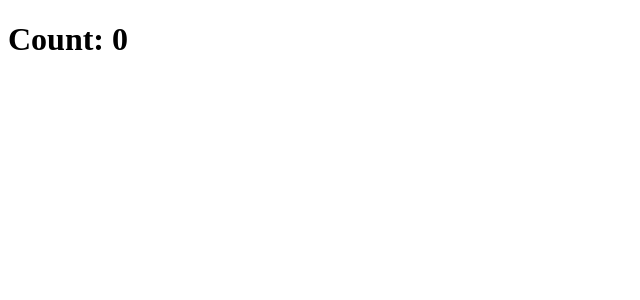
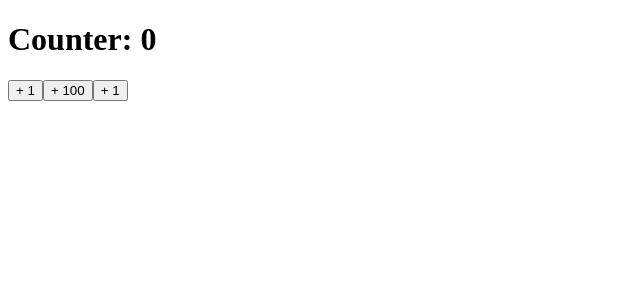
Before and after one commit to mate-academy/react_counter, a React (Create React App) app: page / in a window 1280 px wide. Shown: the top 300 px of the page, without its empty margins (0-640 px from the left). Built offline with nearby package versions, Linux system fonts and the light colour scheme; the HTML template or start-up script is replaced by a standard one.

Commit message:
Solution

```diff
--- a/src/App.tsx
+++ b/src/App.tsx
@@ -1,16 +1,38 @@
 import React from 'react';
 import './App.scss';
+import { Counter } from './components/Counter/index';
 
-class App extends React.Component {
-  addOne = () => {};
+type State = {
+  counter: number,
+};
 
-  add100 = () => {};
+class App extends React.Component<{}, State> {
+  state = {
+    counter: 0,
+  };
+
+  addOne = () => {
+    return this.setState((currentState) => ({
+      counter: currentState.counter + 1,
+    }));
+  };
+
+  add100 = () => {
+    return this.setState((currentState) => ({
+      counter: currentState.counter + 100,
+    }));
+  };
 
   increase = () => {};
 
   render() {
     return (
-      <h1>Count: 0</h1>
+      <Counter
+        addOne={this.addOne}
+        add100={this.add100}
+        increase={this.increase}
+        counter={this.state.counter}
+      />
     );
   }
 }
--- /dev/null
+++ b/src/components/Counter/Counter.tsx
@@ -0,0 +1,56 @@
+import React from 'react';
+
+type Props = {
+  addOne: () => void,
+  add100: () => void,
+  increase: () => void,
+  counter: number,
+};
+
+export class Counter extends React.PureComponent<Props> {
+  render() {
+    const { counter } = this.props;
+
+    return (
+      <div>
+        <h1>
+          Counter:
+          {' '}
+          {counter}
+        </h1>
+
+        <button
+          type="button"
+          onClick={() => {
+            this.props.addOne();
+          }}
+        >
+          + 1
+        </button>
+
+        <button
+          type="button"
+          onClick={() => {
+            this.props.add100();
+          }}
+        >
+          + 100
+        </button>
+
+        <button
+          type="button"
+          onClick={() => {
+            if (counter % 5 === 0) {
+              this.props.addOne();
+              this.props.add100();
+            } else {
+              this.props.addOne();
+            }
+          }}
+        >
+          + 1
+        </button>
+      </div>
+    );
+  }
+}
--- /dev/null
+++ b/src/components/Counter/index.ts
@@ -0,0 +1 @@
+export * from './Counter';
```
Also changed, not shown: package.json (line endings or trailing spaces), 1 other file (tests, documents, lock files or other folders).
